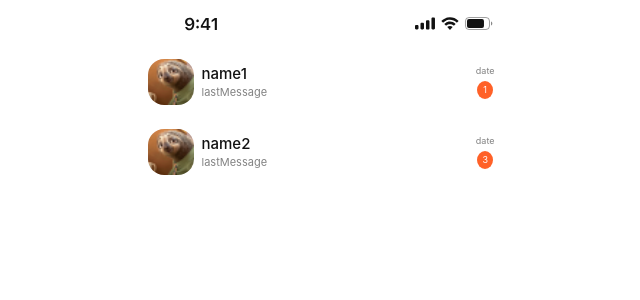
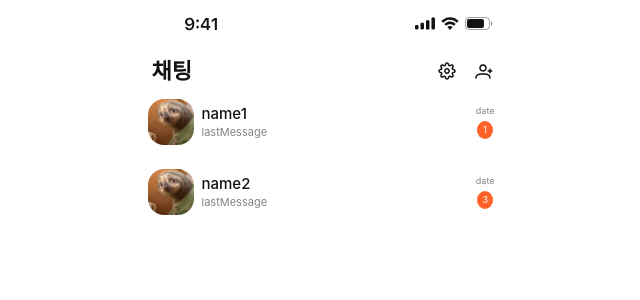
Before and after one commit to CEOS-Developers/react-messenger-19th, a React (Create React App) app: page /chattinglist in a window 1280 px wide. Shown: the top 300 px of the page, without its empty margins (317-957 px from the left). Built offline with nearby package versions, Linux system fonts and the light colour scheme; a web font is replaced by a local one.

Commit message:
feat: MainHeader 컴포넌트 구현

```diff
--- /dev/null
+++ b/src/components/MainHeader.tsx
@@ -0,0 +1,36 @@
+import styled from "styled-components"
+import theme from "@styles/theme"
+import {ReactComponent as SettingSvg} from "@assets/svg/setting.svg"
+import {ReactComponent as PlusSvg} from "@assets/svg/peoplePlus.svg"
+
+interface MainHeaderProps {
+  title: string;
+}
+
+export default function MainHeader({title}: MainHeaderProps) {
+  return (
+    <MainHeaderContainer>
+      <MainTitle>{title}</MainTitle>
+      <SettingSvg />
+      <PlusSvg />
+    </MainHeaderContainer>
+  )
+}
+
+const MainTitle = styled.div`
+  font-size: ${theme.textStyles.title.font_size};
+  line-height: ${theme.textStyles.title.line_height};
+  font-weight: ${theme.textStyles.title.font_weight};
+  color: ${theme.colors.black};
+  flex-grow: 1;
+`;
+
+const MainHeaderContainer = styled.article`
+  width: 100%;
+  height: 32px;
+  display: flex;
+  align-items: center;
+  padding: 0 16px;
+  margin-top: 8px;
+  gap: 12px;
+`;
--- a/src/pages/ChattingListPage/ChattingListPage.tsx
+++ b/src/pages/ChattingListPage/ChattingListPage.tsx
@@ -3,6 +3,7 @@ import { type ChatCardProps } from '@type/common';
 import Pic from '@assets/img/pic.png';
 import StatusBox from '@components/StatusBox';
 import ChatCard from './components/ChatCard';
+import MainHeader from '@components/MainHeader';
 
 const DUMMYChatCards: ChatCardProps[] = [
   {
@@ -25,6 +26,7 @@ export default function ChattingListPage() {
   return (
     <ChattingListContainer>
       <StatusBox />
+      <MainHeader title="채팅" />
       {DUMMYChatCards.map((chatCard, index) => (
         <ChatCard key={index} {...chatCard} />
       ))}
```
